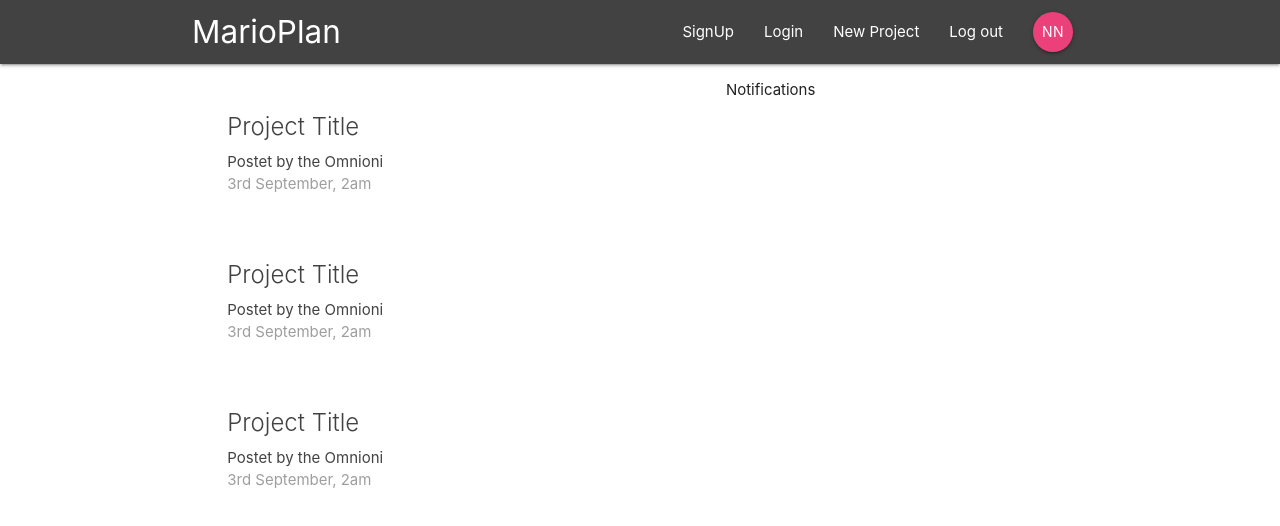
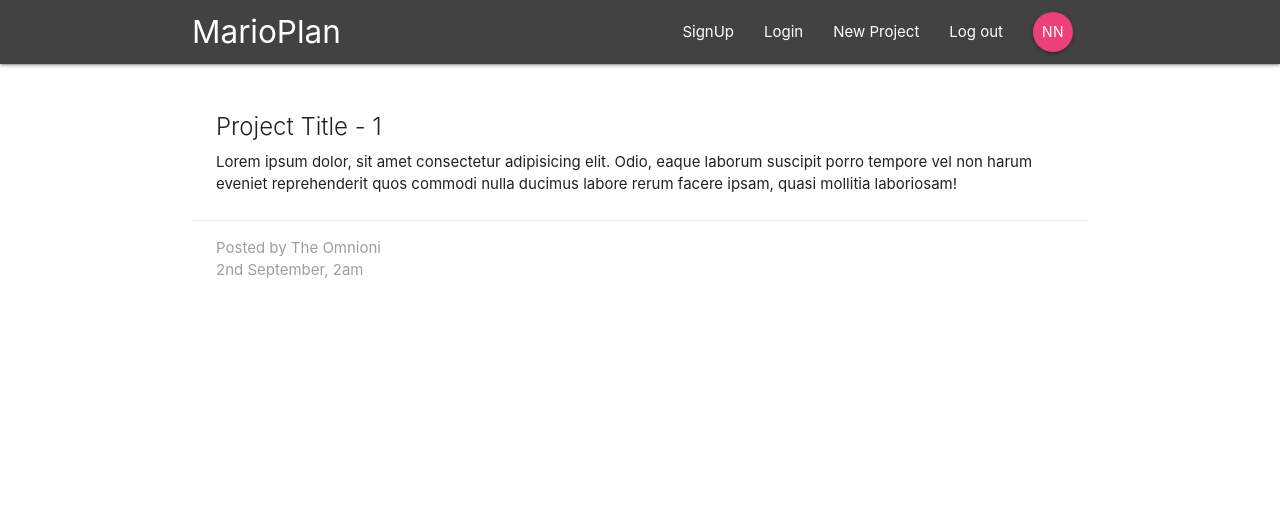
Before and after one commit to s13878/TIN_projectManagement, a React (Create React App) app: page /project/1 in a window 1280 px wide. Shown: the top 526 px of the page. Built offline with nearby package versions, Linux system fonts and the light colour scheme.

Commit message:
Create ProjectDetails component

```diff
--- a/src/App.js
+++ b/src/App.js
@@ -2,6 +2,7 @@ import React, { Component } from 'react';
 import { BrowserRouter, Switch, Route } from 'react-router-dom'
 import Navbar from './components/layout/Navbar'
 import Dashboard from './components/dashboard/Dashboard'
+import ProjectDetails from './components/projects/ProjectDetails'
 
 class App extends Component {
   render() {
@@ -10,7 +11,8 @@ class App extends Component {
         <div className="App">
           <Navbar />
           <Switch>
-            <Route path='/' component={Dashboard} />
+            <Route exact path='/' component={Dashboard} />
+            <Route path='/project/:id' component={ProjectDetails} />
           </Switch>
         </div>
       </BrowserRouter>
--- a/src/components/projects/ProjectDetails.js
+++ b/src/components/projects/ProjectDetails.js
@@ -0,0 +1,21 @@
+import React from 'react'
+
+const ProjectDetails = (props) => {
+    const id = props.match.params.id;
+  return (
+    <div className="container section project-details">
+      <div className="card z-depth-0">
+        <div className="card-content">
+            <span className="card-title">Project Title - {id}</span>
+            <p>Lorem ipsum dolor, sit amet consectetur adipisicing elit. Odio, eaque laborum suscipit porro tempore vel non harum eveniet reprehenderit quos commodi nulla ducimus labore rerum facere ipsam, quasi mollitia laboriosam!</p>
+        </div>
+        <div className="card-action gret lighten-4 grey-text">
+            <div>Posted by The Omnioni</div>
+            <div>2nd September, 2am</div>
+        </div>
+      </div>
+    </div>
+  )
+}
+
+export default ProjectDetails
```
